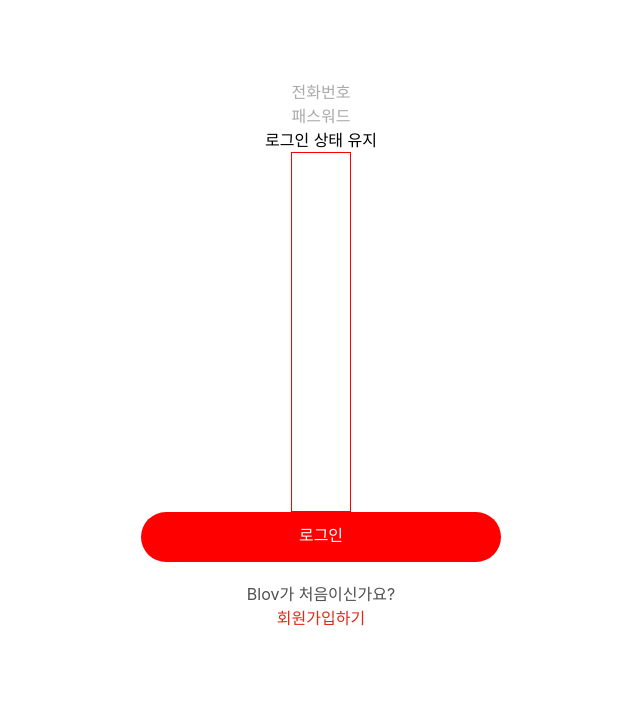
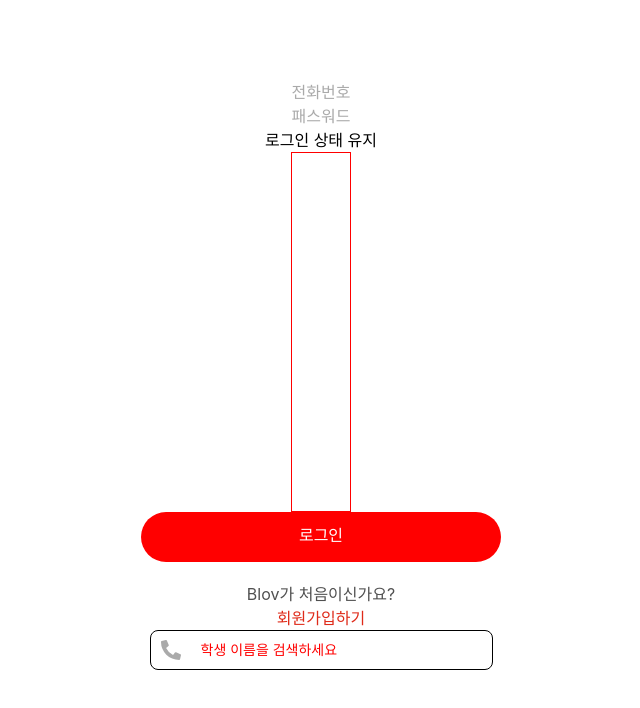
Before and after one commit to blov-hackathon/blov-frontend, a Next.js app: page /login in a window 1280 px wide. Shown: the top 708 px of the page, without its empty margins (319-959 px from the left). Built offline with nearby package versions, Linux system fonts and the light colour scheme.

Commit message:
feat: add input component

```diff
--- /dev/null
+++ b/component/Input/index.jsx
@@ -0,0 +1,42 @@
+import styled from "styled-components";
+
+const Input = styled.input`
+  border: 1px solid black;
+  border-radius: 8px;
+  font-size: 0.875rem;
+  padding: 10px 12px;
+  width: 343px;
+  height: 40px;
+  box-sizing: border-box;
+  outline: none;
+
+  &::placeholder {
+    color: red;
+  }
+
+  &:focus {
+    border: 1px solid #3584df;
+    box-shadow: 3px -3px 0px #bad1f4, 3px 3px 0px #bad1f4, -3px -3px 0px #bad1f4,
+      -3px 3px 0px #bad1f4;
+  }
+
+  ${(props) =>
+    props.id &&
+    `
+    background-image: url(/login/phone-icon.svg);
+    background-repeat: no-repeat;
+    background-position: 10px center;
+    padding: 10px 12px 10px 50px;
+    `}
+
+  ${(props) =>
+    props.password &&
+    `
+    background-image: url(/login/lock-icon.svg);
+    background-repeat: no-repeat;
+    background-position: 10px center;
+    padding: 10px 12px 10px 50px;
+    `}
+`;
+
+export default Input;
--- a/pages/login.js
+++ b/pages/login.js
@@ -1,3 +1,4 @@
+import { useState } from "react";
 import Layout from "../component/Layout";
 import Typography from "../component/Typography";
 import Button from "../component/Button";
@@ -13,8 +14,11 @@ const StyledButton = styled(Button)`
   border-radius: 100px;
   border: none;
 `;
+import Input from "../component/Input";
 
 export default function Login() {
+  const [content, setContent] = useState("");
+  console.log(content);
   return (
     <Layout>
       <Margin size="30" />
@@ -40,6 +44,12 @@ export default function Login() {
       <Typography color="#DF2A19" size="16">
         회원가입하기
       </Typography>
+      <Input
+        placeholder="학생 이름을 검색하세요"
+        id
+        value={content}
+        onChange={(e) => setContent(e.target.value)}
+      />
     </Layout>
   );
 }
```
Also changed, not shown: public/login/lock-icon.svg, public/login/phone-icon.svg.
